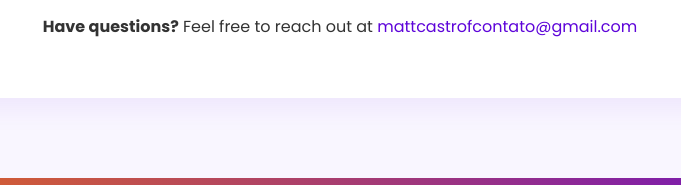
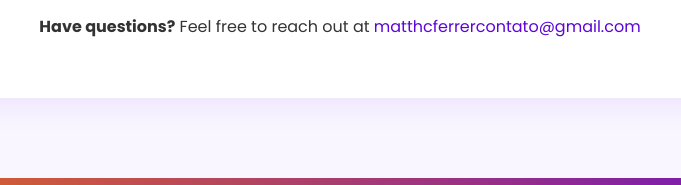
Before and after one commit to mattcferrer/thank-you-page, a plain HTML site: page index.html in a window 1280 px wide. Shown: the part 1484-1669 px from the top of the page, 300-981 px from the left. Drawn offline with Linux system fonts and the light colour scheme; a script that the page names is missing.

Commit message:
Update index.html

```diff
--- a/index.html
+++ b/index.html
@@ -574,7 +574,7 @@
             <p><strong>Note:</strong> The links above direct to third-party resources. While we carefully select materials from reputable sources, we are not responsible for external content.</p>
         </div>
 
-        <p><strong>Have questions?</strong> Feel free to reach out at <a href="mailto:mattcastrofcontato@gmail.com">mattcastrofcontato@gmail.com</a></p>
+        <p><strong>Have questions?</strong> Feel free to reach out at <a href="mailto:matthcferrercontato@gmail.com">matthcferrercontato@gmail.com</a></p>
     </div>
 
     <footer>
```
